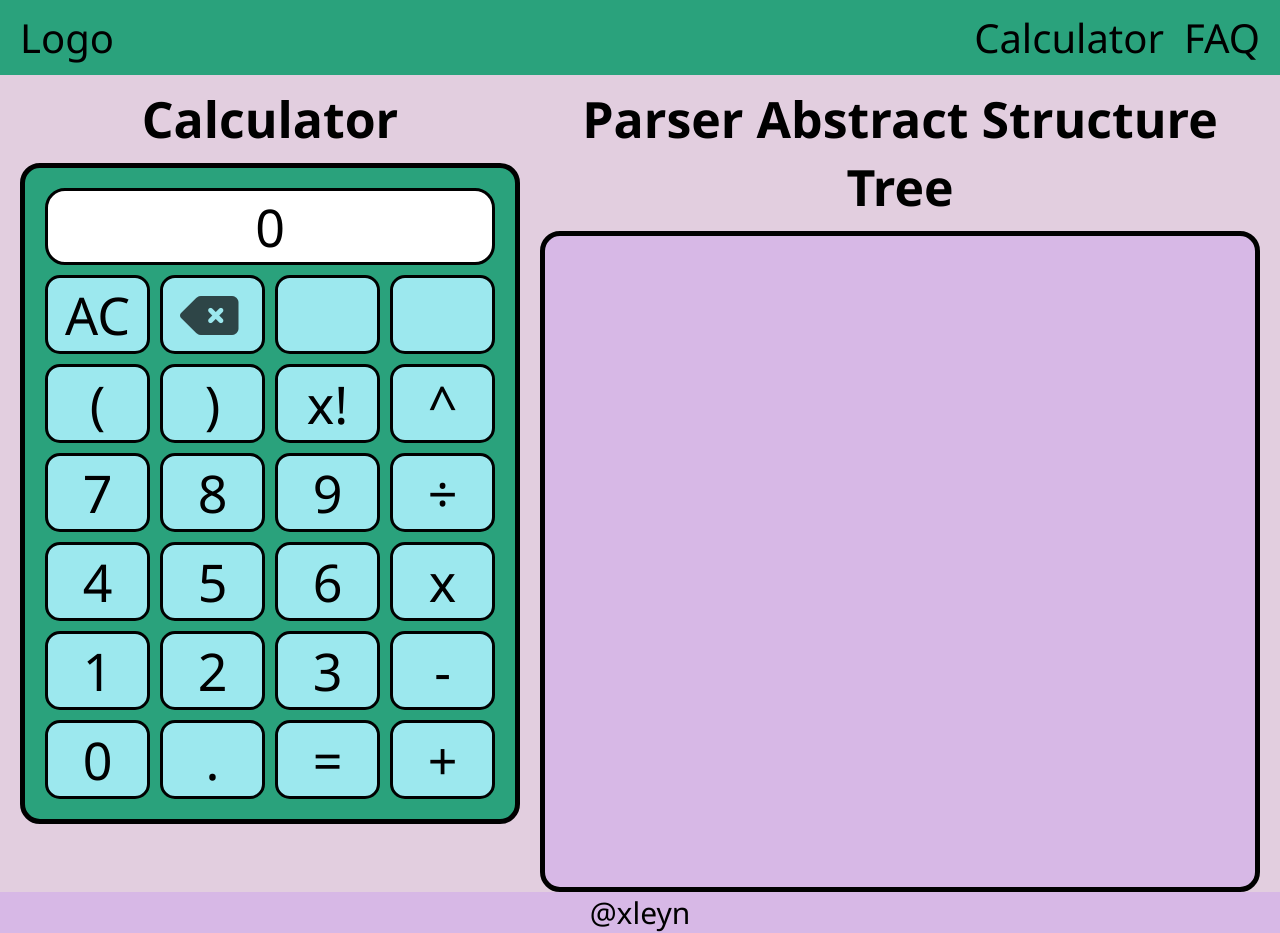
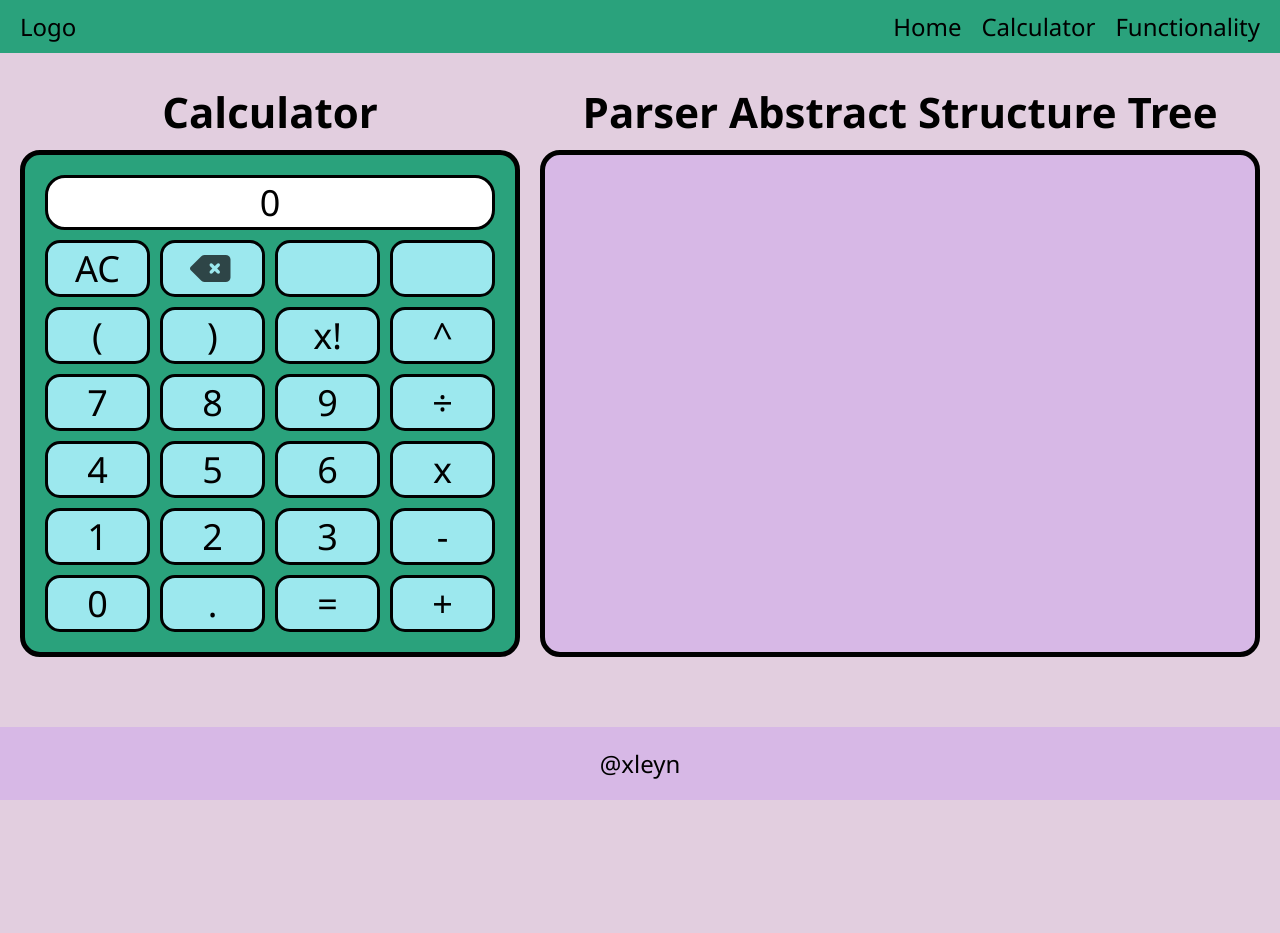
Before and after one commit to xleyn/calculator, a website with bundled scripts: page index.html in a window 1280 px wide. After the commit the page ends 800 px from the top, so only its background shows below. Built offline with nearby package versions, Linux system fonts and the light colour scheme.

Commit message:
Improved layout of header, main & footer blocks, and adjusted font sizes and colours

```diff
--- a/index.html
+++ b/index.html
@@ -17,8 +17,9 @@
       <nav id="navbar-main">
         <a id="brand-logo">Logo</a>
         <ul id="navbar-right">
-          <li>Calculator</li>
-          <li>FAQ</li>
+          <li><a>Home</a></li>
+          <li><a>Calculator</a></li>
+          <li><a>Functionality</a></li>
         </ul>
       </nav>
     </header>
--- a/style.css
+++ b/style.css
@@ -24,30 +24,24 @@ body {
 }
 
 html {
-  font-size: 40px;
-}
-
-h1 {
-  text-align: center;
-  font-size: 1.5rem;
-  margin: 20px;
+  font-size: 24px;
 }
 
 h2 {
   text-align: center;
-  font-size: 1.25rem;
+  font-size: 1.75rem;
   margin: 10px;
 }
 
 main {
   flex: 1;
-  margin: 0 20px;
+  margin: 20px;
 }
 
 footer {
   text-align: center;
-  font-size: 0.75rem;
   background-color: var(--color-surface);
+  padding: 20px;
 }
 
 svg {
@@ -105,7 +99,7 @@ svg line {
 }
 
 #calculator {
-  font-size: 1.3rem;
+  font-size: 1.5rem;
   display: flex;
   flex-direction: column;
   border-radius: var(--border-radius-strong);
@@ -139,6 +133,7 @@ svg line {
   overflow: auto;
   border-radius: var(--border-radius-strong);
   z-index: 0;
+  font-size: 1.5rem;
 }
 
 #ast-container div {
```
